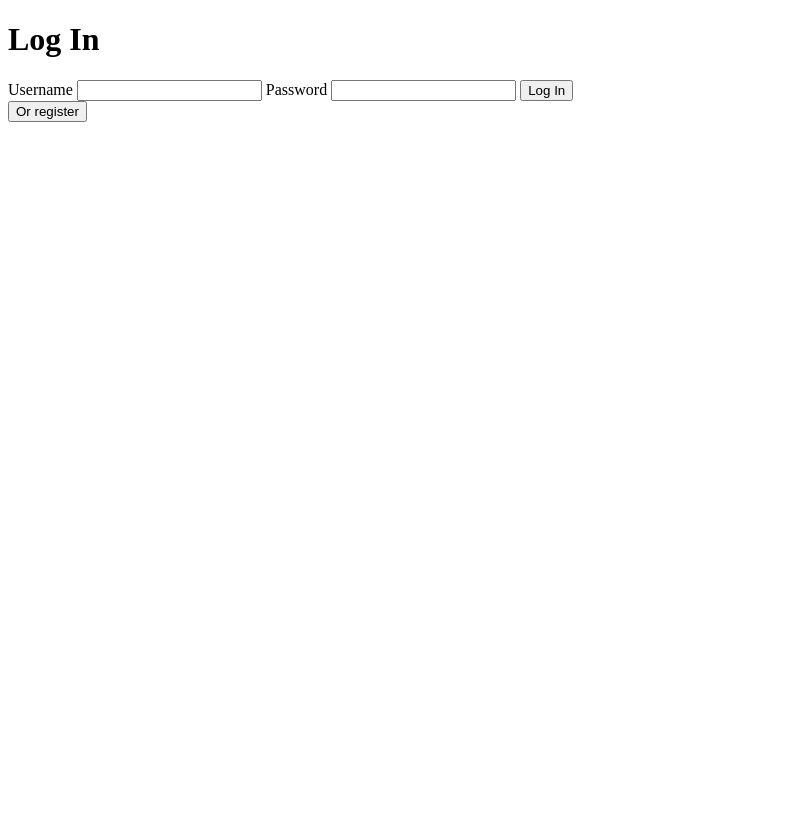
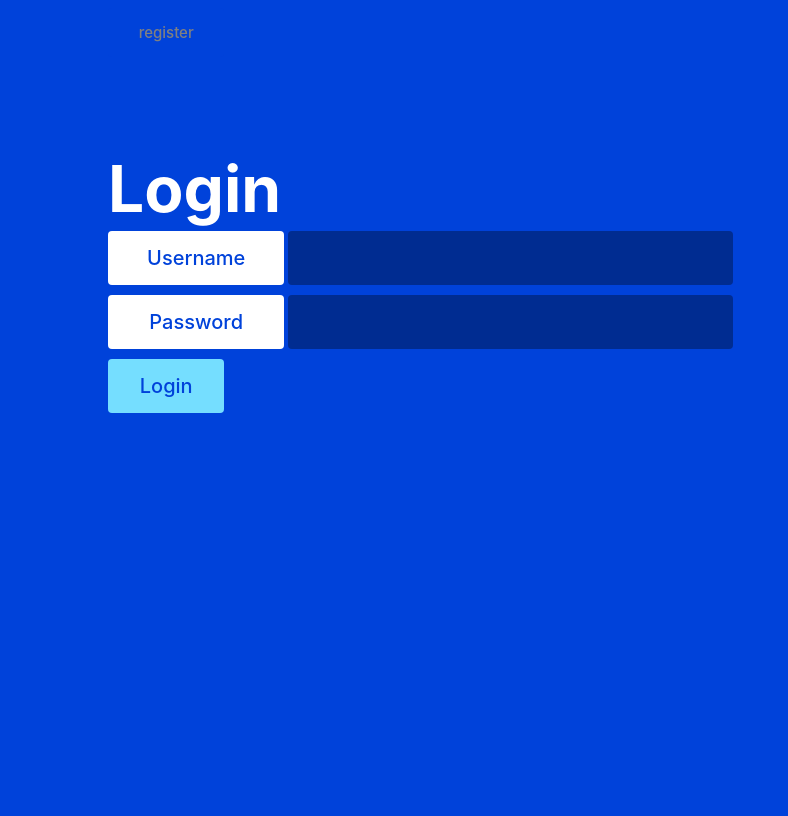
Before and after one commit to jgaye/FlaskDocManager, a Flask app: page / in a window 1280 px wide. Shown: the whole page, without its empty margins (0-788 px from the left). Before the commit the page ends 122 px from the top, so only its background shows below. Run offline with Flask 2, Linux system fonts and the light colour scheme.

Commit message:
Login page stylised

```diff
--- a/static/main.css
+++ b/static/main.css
@@ -1,3 +1,85 @@
+body {
+  background: #0042da no-repeat bottom;
+  background-size: contain;
+  border-radius: 4px;
+  height: 100vh;
+  padding: 0 0 0 100px;
+}
+
+.main {
+  padding-top: 100px;
+}
+
+h1 {
+  font-size: 64px;
+  line-height: 64px;
+  color: #fff;
+  margin: 0 0 10px 0;
+  font-family: Avenir,-apple-system,BlinkMacSystemFont,Segoe UI,Roboto,Helvetica,Arial,sans-serif;
+}
+
+label {
+  display: inline-block;
+  width: 10%;
+  color: #0042da;
+  background: #fff;
+  padding: 15px 30px;
+  font-size: 20px;
+  font-weight: 500;
+  text-align: center;
+  border-radius: 4px;
+  border: none;
+  outline: none;
+  font-family: Avenir,-apple-system,BlinkMacSystemFont,Segoe UI,Roboto,Helvetica,Arial,sans-serif;
+}
+
+input[type='text'], input[type='password']{
+  width: 33%;
+  background: #002c91;
+  color: #fff;
+  padding: 15px 30px;
+  font-size: 20px;
+  border-radius: 4px;
+  line-height: 20px;
+  font-weight: 500;
+  margin: 0 0 10px 0;
+  border: none;
+  outline: none;
+  font-family: Avenir,-apple-system,BlinkMacSystemFont,Segoe UI,Roboto,Helvetica,Arial,sans-serif;
+}
+
+input[type='submit'] {
+  display: inline-block;
+  width: 10%;
+  color: #0042da;
+  background: #75DEFF;
+  padding: 15px 30px;
+  font-size: 20px;
+  font-weight: 500;
+  text-align: center;
+  border-radius: 4px;
+  border: none;
+  outline: none;
+  font-family: Avenir,-apple-system,BlinkMacSystemFont,Segoe UI,Roboto,Helvetica,Arial,sans-serif;
+  cursor: pointer;
+}
+
+input[type='submit']:hover, input[type='submit'].secondary:hover {
+  color: #75DEFF;
+  background: #002c91;
+}
+
+input[type='submit']:active, input[type='submit'].secondary:active {
+  color: #fff;
+}
+
+input[type='submit'].secondary {
+  background-color: #0042da;
+  color: grey;
+  font-size: 15px;
+}
+
+
 .documentRow {
   display: flex;
   justify-content: space-around;
--- a/templates/login.html
+++ b/templates/login.html
@@ -1,9 +1,14 @@
 <!doctype html>
 
 <link rel="stylesheet" href="{{ url_for('static', filename='main.css') }}">
+<form action="{{ url_for('register') }}" method="GET">
+  <input class="secondary" type="submit" value="register">
+</form>
 
+<section class="main">
   {% block header %}
-  <h1>{% block title %}Log In{% endblock %}</h1>
+    <title>Flask Document Manager</title>
+    <h1>{% block title %}Login{% endblock %}</h1>
   {% endblock %}
 
   {% with messages = get_flashed_messages() %}
@@ -19,13 +24,12 @@
   {% block content %}
     <form method="post">
       <label for="username">Username</label>
-    <input name="username" id="username" required>
+      <input type="text" name="username" id="username" required>
+      <br>
       <label for="password">Password</label>
       <input type="password" name="password" id="password" required>
-    <input type="submit" value="Log In">
+      <br>
+      <input type="submit" value="Login">
     </form>
   {% endblock %}
-
-<form action="{{ url_for('register') }}" method="GET">
-  <button>Or register</button>
-</form>
+</section>
```
Lines whose indentation alone changed are shown as unchanged.
